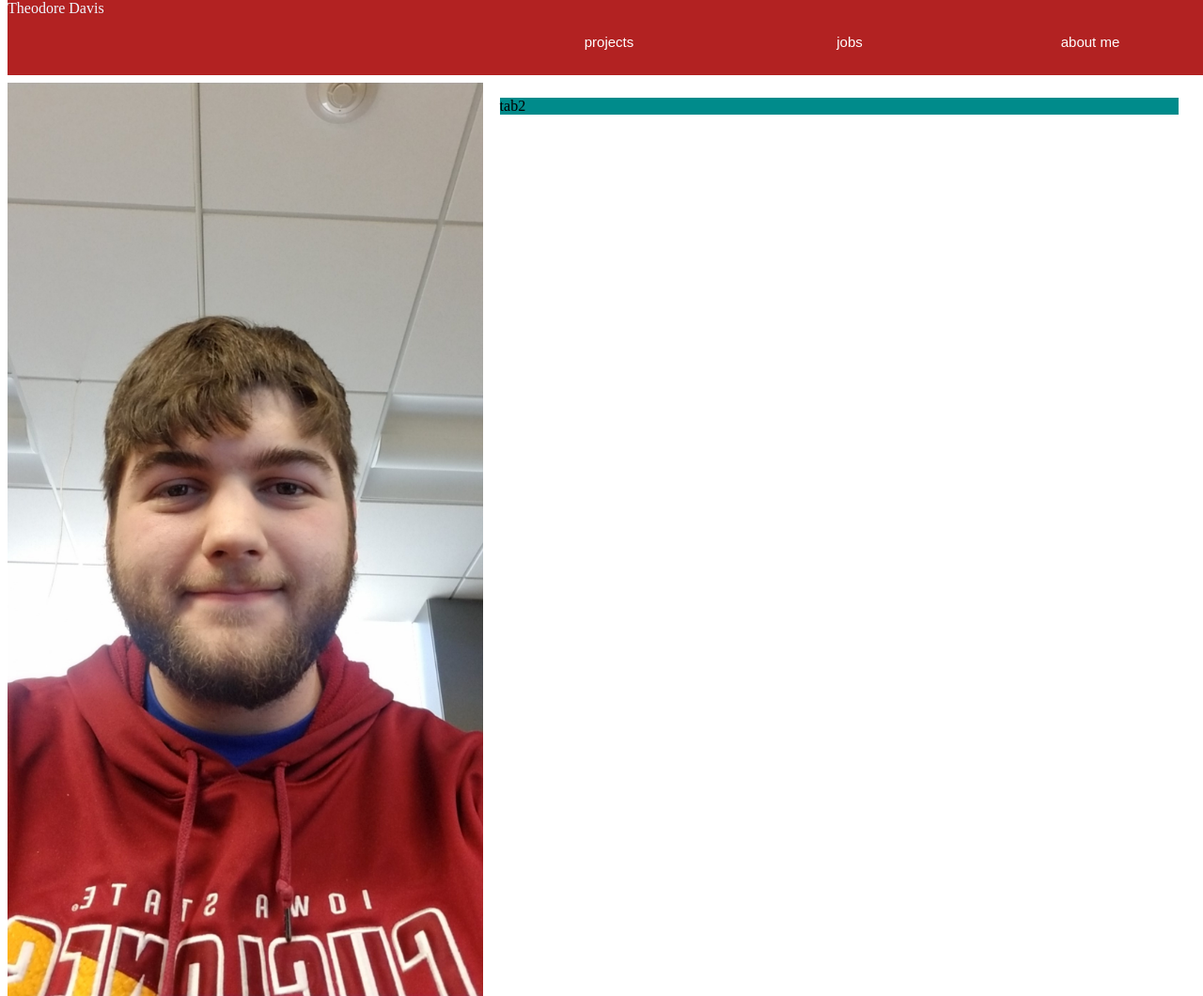
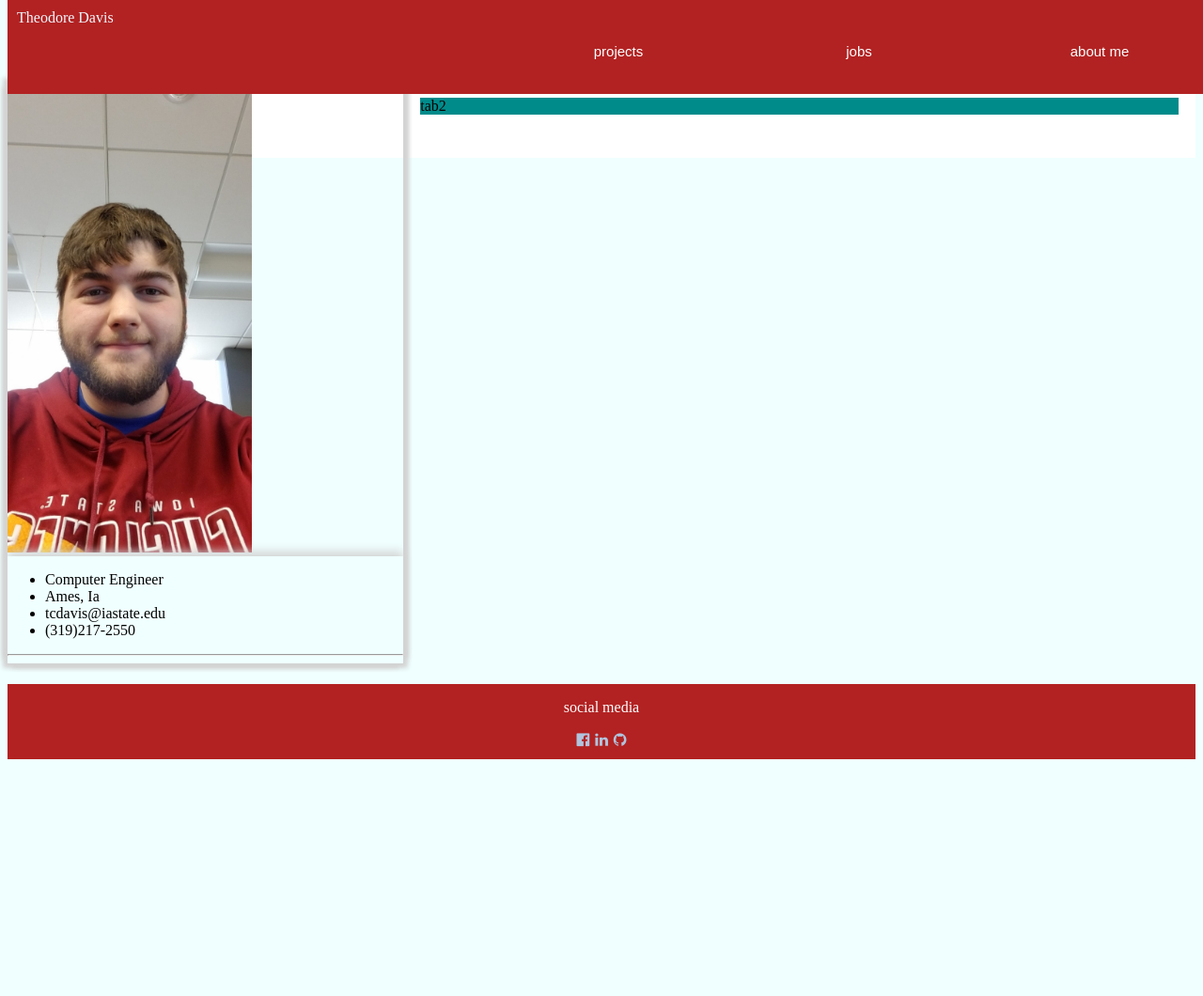
Before and after one commit to TheodoreDavis/tcdavis, a plain HTML site: page index.html in a window 1280 px wide. Shown: the top 1060 px of the page at 94% size. After the commit the page ends 816 px from the top, so only its background shows below. Drawn offline with Linux system fonts and the light colour scheme.

Commit message:
Added footer - need to make sure it sit at bottom of page. need to fix formatting for columns

```diff
--- a/index.html
+++ b/index.html
@@ -1,11 +1,18 @@
 <!DOCTYPE html>
+<!--
+    Author: Theodore Davis
+     Last edit: 1/2/2020
+
+     This website for my personal portfolio as well as class requirements for graduation
+-->
 <html>
 <head>
-    <link rel="icon" type="image/png" href="static/img/favicon.png" />
     <link rel="stylesheet" href="static/css/main.css" />
-    <title>sad static website :(</title>
+    <link rel="stylesheet" href="https://cdnjs.cloudflare.com/ajax/libs/font-awesome/4.7.0/css/font-awesome.min.css">
+    <title>Theodore Davis</title>
 </head>
-<body>
+<body style="background-color:azure;">
+    <div class="page">
         <nav>
             <a href="index.html">Theodore Davis</a>
             <section>
@@ -16,15 +23,22 @@
             </section>
         </nav>
         <div class="box">
+            <!--left comlumn -->
             <div class="myInfo">
-            <div style="float:left;width:100%;">
-                <img src="static/img/Theodore.jpg" alt="Selfie" style="max-width:100%;" />
+                <div style="float:left;width:100%;height:100%;">
+                    <img src="static/img/Theodore.jpg" alt="Selfie" style="max-width:100%;max-height:500px" />
                 </div>
-            <div style="float:left;">
-                <p id="test">this is a test</p>
+                <div class="myInfo-bottom">
+                    <ul>
+                        <li>Computer Engineer</li>
+                        <li>Ames, Ia</li>
+                        <li>tcdavis@iastate.edu</li>
+                        <li>(319)217-2550</li>
+                    </ul>
+                    <hr>
                 </div>
             </div>
-        <!-- collapsable blocks -->
+            <!-- right column -->
             <div class="tabs">
                 <div class="content">
                     <div class="projects">
@@ -44,9 +58,14 @@
             </div>
         </div>
 
+        <footer>
+            <p style="color:white;">social media</p>
+            <a href="https://www.facebook.com/theodore.davis.184" target="_blank"><i class="fa fa-facebook-official"></i></a>
+            <a href="https://www.linkedin.com/in/theodore-davis-isu/" target="_blank"><i class="fa fa-linkedin"></i></a>
+            <a href="https://github.com/TheodoreDavis" target="_blank"><i class="fa fa-github"></i></a>
+        </footer>
+    </div>
 
-    <footer>
-    </footer>
     <script>
         var con = document.getElementsByClassName("collapsible");
         var i;
@@ -54,7 +73,6 @@
         for (i = 0; i < con.length; i++) {
             con[i].setAttribute("index", i);
             con[i].addEventListener("click", function () {
-                document.getElementById("test").innerHTML = "content" + this.getAttribute('index');
                 this.classList.toggle("active");
                 var content = document.getElementsByClassName("content");
                 //close any open tabs that aren't this one!
--- a/static/css/main.css
+++ b/static/css/main.css
@@ -7,6 +7,7 @@ nav {
     clear:none;
     height: 80px;
     z-index: 2;
+    padding: 10px;
 }
 
 section {
@@ -70,23 +71,29 @@ a:active {
 }
 
 .box {
-    position:relative;
-    top:80px;
-    z-index:1;
+    position: relative;
+    top: 80px;
+    z-index: 1;
+    background-color: white;
+    padding-bottom: 80px;
+
 }
 .myInfo {
-    float:left;
-    width:40%;
-    position:sticky;
+    float: left;
+    width: 33.33%;
+    box-shadow: 5px 5px 5px lightgray, -5px -5px 5px lightgray, -5px 5px 5px lightgray, 5px -5px 5px lightgray;
+    height: 100%;
 }
 
 .tabs {
     float:left;
-    width:60%;
+    width:66.67%;
+    height:100%;
 }
 
 .projects {
     background-color:cornflowerblue;
+    height: 100%;
 }
 
 .jobs {
@@ -97,12 +104,53 @@ a:active {
     background-color:darkcyan;
 }
 
+body {
+    background-color: azure;
+    position: relative;
+    height: 100%;
+    height: 100vh;
+    min-height: 100%;
+    min-height: 100vh;
+}
+
+footer {
+    position: absolute;
+    bottom: 0;
+    width: 100%;
+    height: 80px;
+    text-align: center;
+    background-color: firebrick;
+}
+
+.fa {
+    padding: 1px;
+    color:lightsteelblue;
+    text-align: center;
+    text-decoration: none;
+}
+
+    /* Add a hover effect if you want */
+    .fa:hover {
+        opacity: 0.7;
+    }
+
+.page {
+    position: relative;
+    min-height: 100%;
+}
+
+
+.myInfo-bottom {
+    float: left;
+    width: 100%;
+    box-shadow: 0px -5px 10px lightgray;
+}
+
 @media only screen and (max-width:800px) {
     /* For tablets: */
     .myInfo {
         width: 100%;
         padding: 0;
-        position:inherit;
     }
 
     .tabs {
@@ -126,7 +174,6 @@ a:active {
     .myInfo {
         width: 100%;
         padding: 0;
-        position: inherit;
     }
 
     .tabs {
```
Lines whose indentation alone changed are shown as unchanged.
